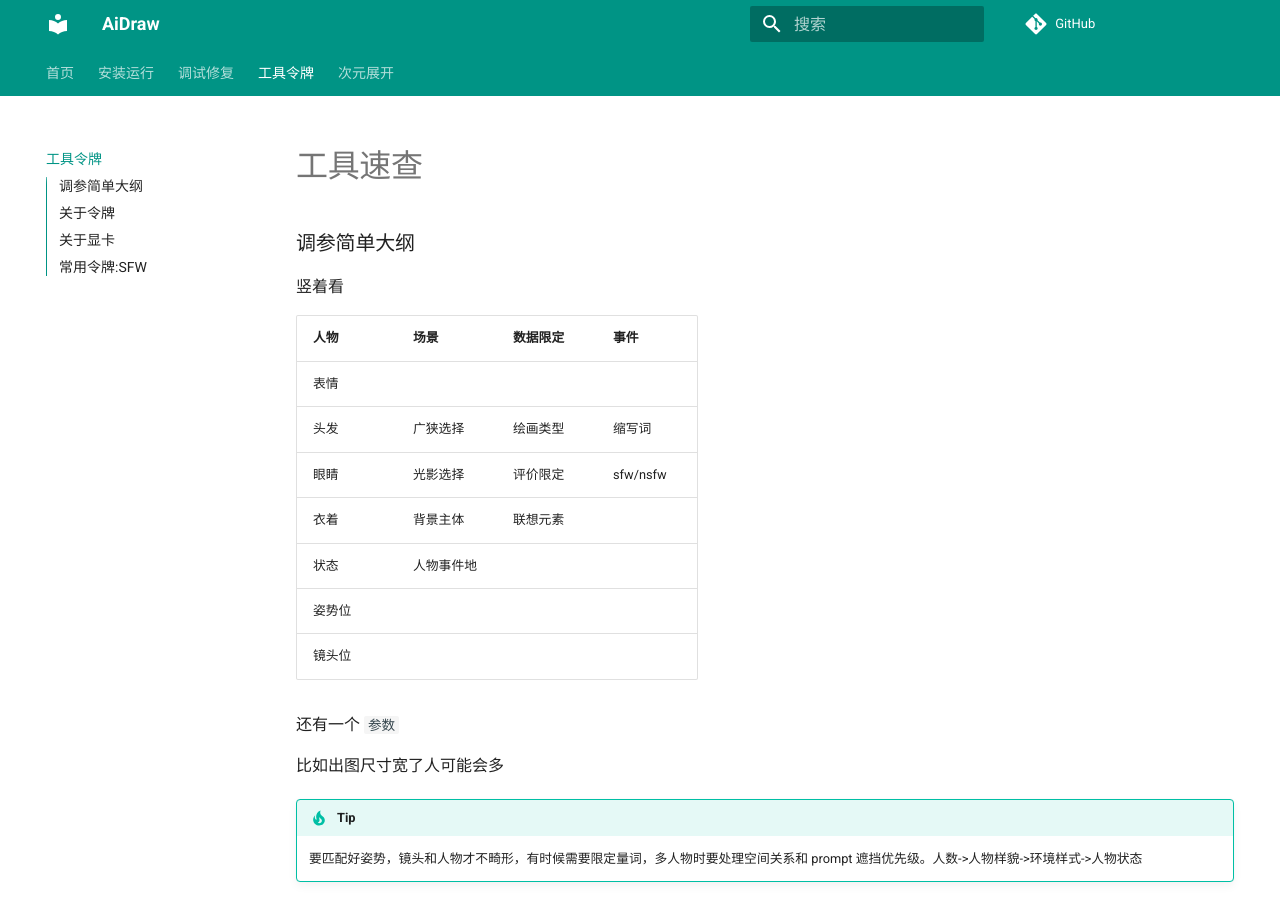
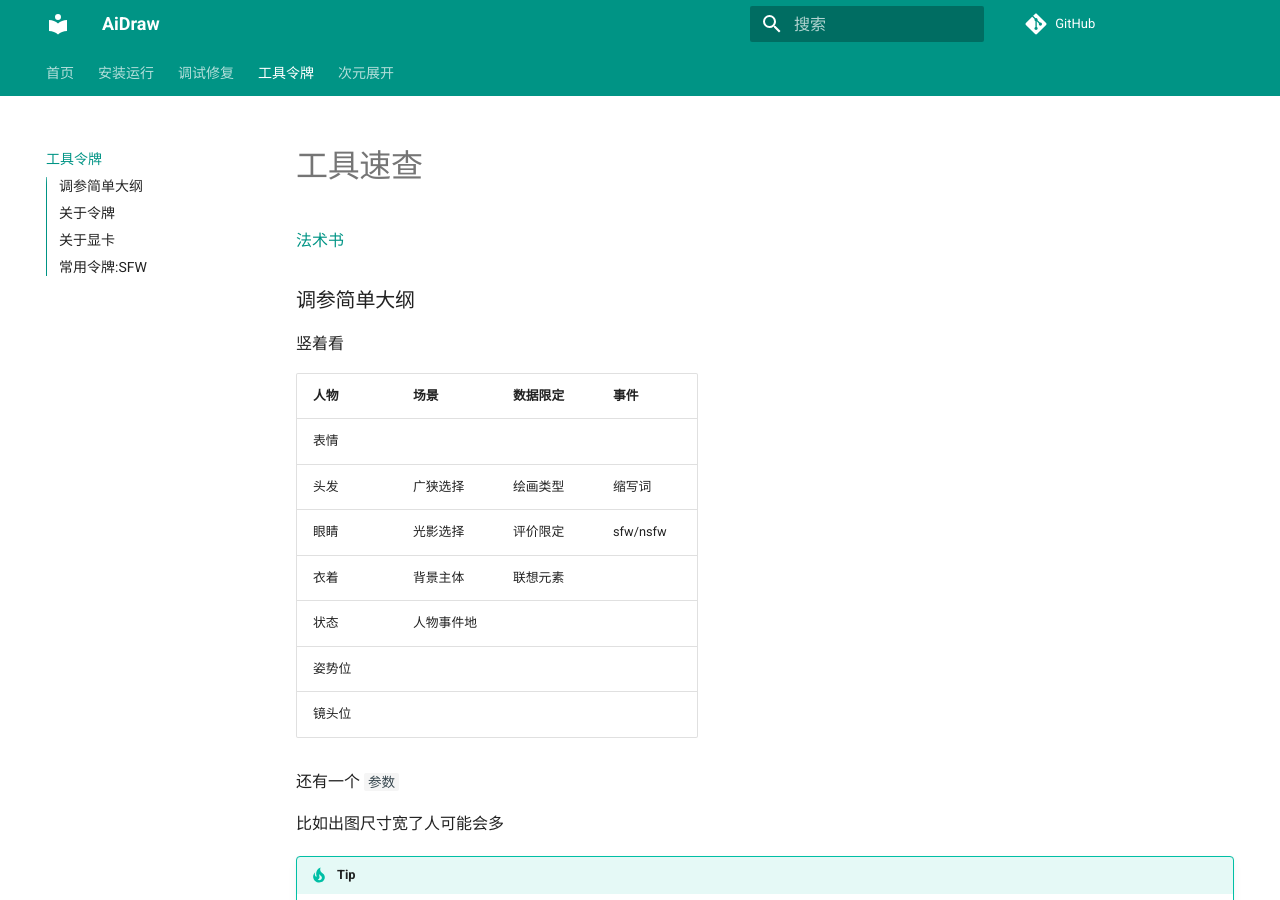
Before and after one commit to sudoskys/StableDiffusionBook, an MkDocs documentation site: the page built from docs/tool.md, in a window 1280 px wide and 900 px high. Built offline with MkDocs 1.6.1 and Material for MkDocs 9.7.7, drawn with Linux system fonts in a browser that asks for light colours; comment, search, counter and statistics services are not loaded.

Commit message:
Update tool.md

```diff
--- a/docs/tool.md
+++ b/docs/tool.md
@@ -1,5 +1,7 @@
 # 工具速查
 
+
+[法术书](https://docs.google.com/spreadsheets/d/e/2PACX-1vRa2HjzocajlsPLH1e5QsJumnEShfooDdeHqcAuxjPKBIVVTHbOYWASAQyfmrQhUtoZAKPri2s_tGxx/pubhtml#)
 
 ### 调参简单大纲
 
```
